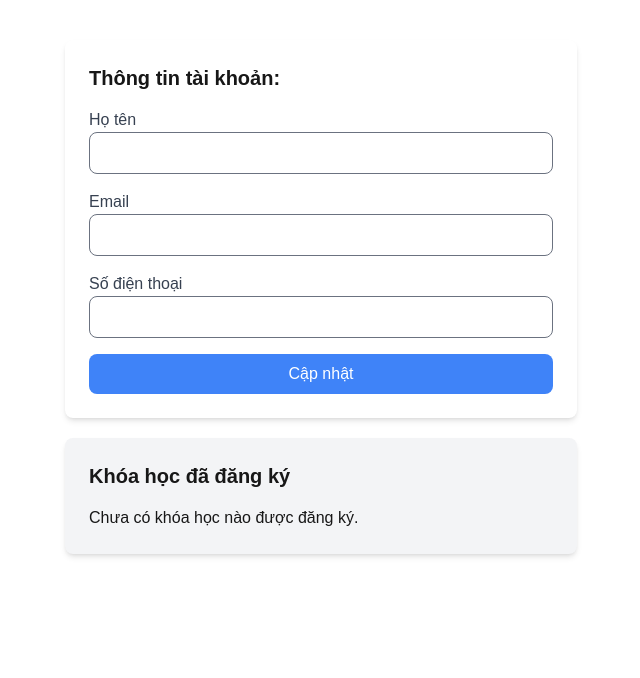
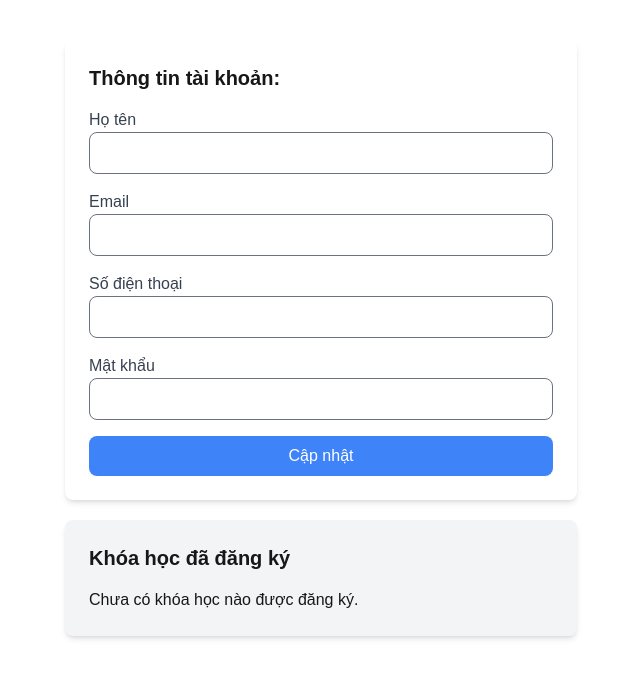
Before and after one commit to ITPHashagi/elearning-app, a Next.js app: page /profile in a window 1280 px wide. Shown: the top 678 px of the page, without its empty margins (319-959 px from the left). Built offline with nearby package versions, Linux system fonts and the light colour scheme.

Commit message:
update package

```diff
--- a/package.json
+++ b/package.json
@@ -20,7 +20,6 @@
     "@reduxjs/toolkit": "^2.6.0",
     "antd": "^5.24.4",
     "axios": "^1.8.4",
-    "crypto-js": "^4.2.0",
     "express": "^5.1.0",
     "flowbite-react": "^0.10.2",
     "framer-motion": "^12.5.0",
@@ -38,7 +37,6 @@
   },
   "devDependencies": {
     "@eslint/eslintrc": "^3",
-    "@types/crypto-js": "^4.2.2",
     "@types/express": "^5.0.1",
     "@types/node": "^20.17.30",
     "@types/react": "^19",
--- a/src/app/(home)/profile/page.tsx
+++ b/src/app/(home)/profile/page.tsx
@@ -3,7 +3,6 @@ import { api } from "@/server/api/api";
 import { UserInfo } from "@/types/userInfo";
 import React, { useEffect, useState } from "react";
 import { useRouter } from "next/navigation";
-import CryptoJS from "crypto-js";
 
 function Profile() {
   const router = useRouter();
@@ -50,21 +49,19 @@ function Profile() {
     }));
   };
 
-  const encryptPassword = (password: string) => {
-    if (typeof window !== "undefined") {
-      return CryptoJS.AES.encrypt(password, "secret_key").toString();
-    }
-    return password; // Trả về nguyên bản nếu không phải client
-  };
+  // Loại bỏ hàm encryptPassword
+  // const encryptPassword = (password: string) => {
+  //   if (typeof window !== "undefined") {
+  //     return CryptoJS.AES.encrypt(password, "secret_key").toString();
+  //   }
+  //   return password; // Trả về nguyên bản nếu không phải client
+  // };
 
   const handleUpdate = async () => {
     try {
       console.log("FormData before update:", formData);
-      const hashedPassword = formData.matKhau
-        ? encryptPassword(formData.matKhau)
-        : formData.matKhau;
-      console.log("Hashed Password:", hashedPassword);
-      const updatedFormData = { ...formData, matKhau: hashedPassword };
+      // Không mã hóa mật khẩu ở client nữa
+      const updatedFormData = { ...formData };
       const result = await api.put(
         "/QuanLyNguoiDung/CapNhatThongTinNguoiDung",
         updatedFormData
@@ -137,6 +134,16 @@ function Profile() {
             className="w-full p-2 border rounded-lg"
           />
         </div>
+        <div className="mb-4">
+          <label className="block text-gray-700">Mật khẩu</label>
+          <input
+            type="password"
+            name="matKhau"
+            value={formData.matKhau}
+            onChange={handleChange}
+            className="w-full p-2 border rounded-lg"
+          />
+        </div>
         <button
           className="w-full p-2 bg-blue-500 text-white rounded-lg"
           onClick={handleUpdate}
@@ -183,4 +190,4 @@ function Profile() {
 }
 
 export default Profile;
-export const dynamic = "force-dynamic"; // Ngăn prerender
+export const dynamic = "force-dynamic";
```
Also changed, not shown: 1 other file (tests, documents, lock files or other folders).
